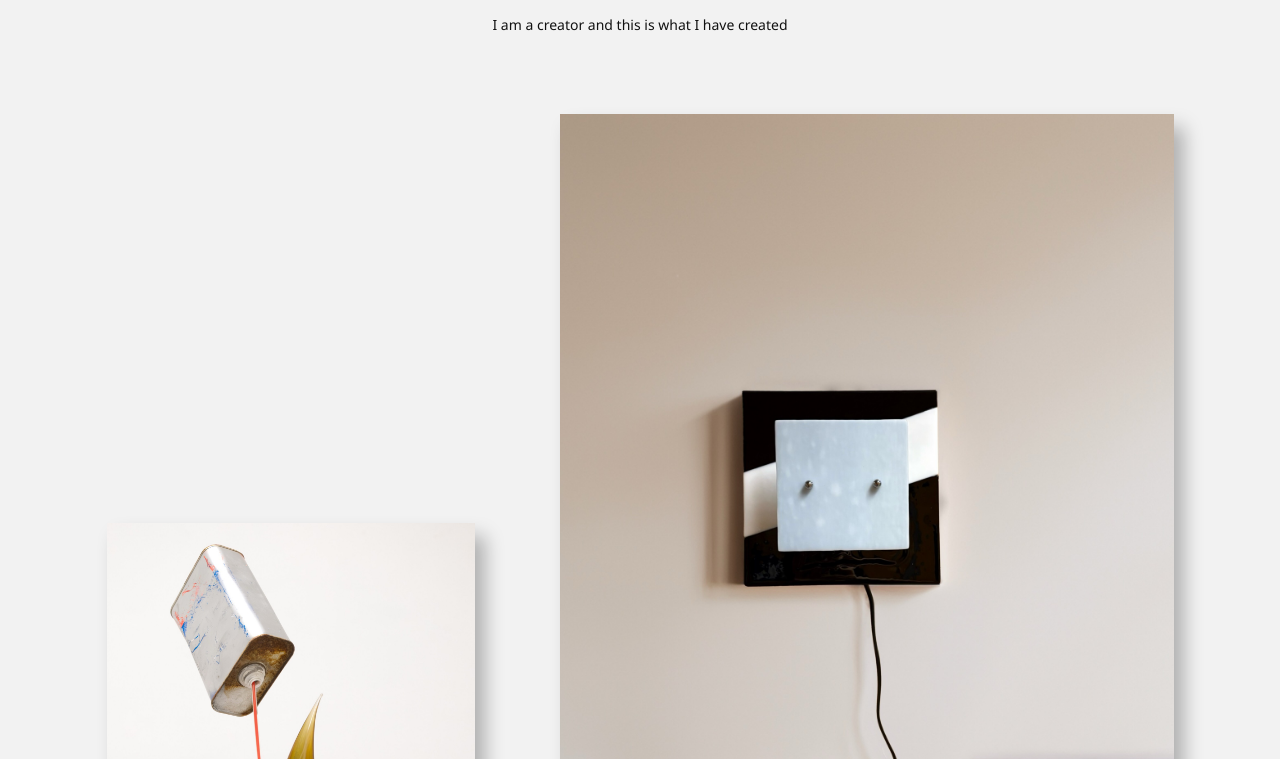
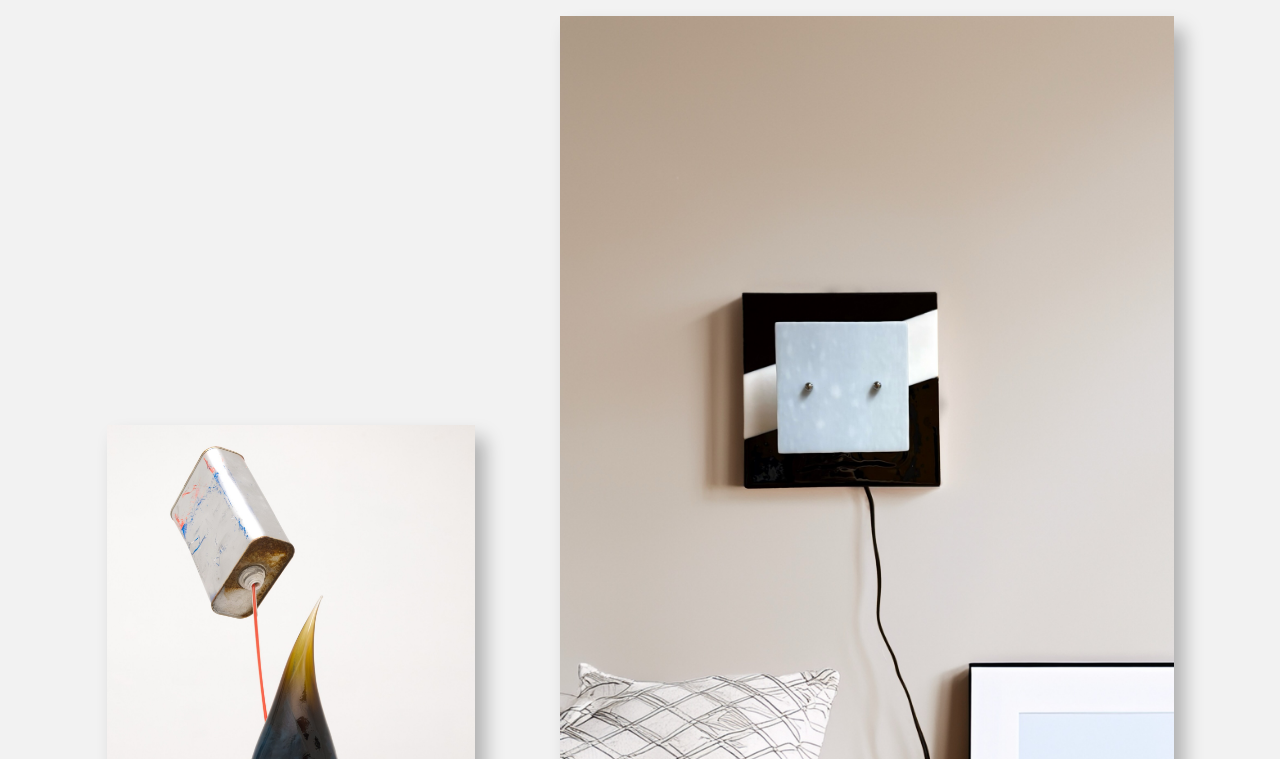
Before and after one commit to allisoncor/allisoncor.github.io, a plain HTML site: page physical-designs.html in a window 1280 px wide. Shown: the part 210-969 px from the top of the page. Drawn offline with nearby package versions, Linux system fonts and the light colour scheme.

Commit message:
Physical Designs: remove the intro line
Co-Authored-By: Claude Opus 5.5 <noreply@anthropic.com>

```diff
--- a/physical-designs.html
+++ b/physical-designs.html
@@ -40,7 +40,6 @@
 
   <main>
     <h1 class="site-title">Physical Designs</h1>
-    <p class="pd-intro">I am a creator and this is what I have created</p>
 
     <div class="pd-collage">
       <div class="pd-collage__inner" id="collage">
```
